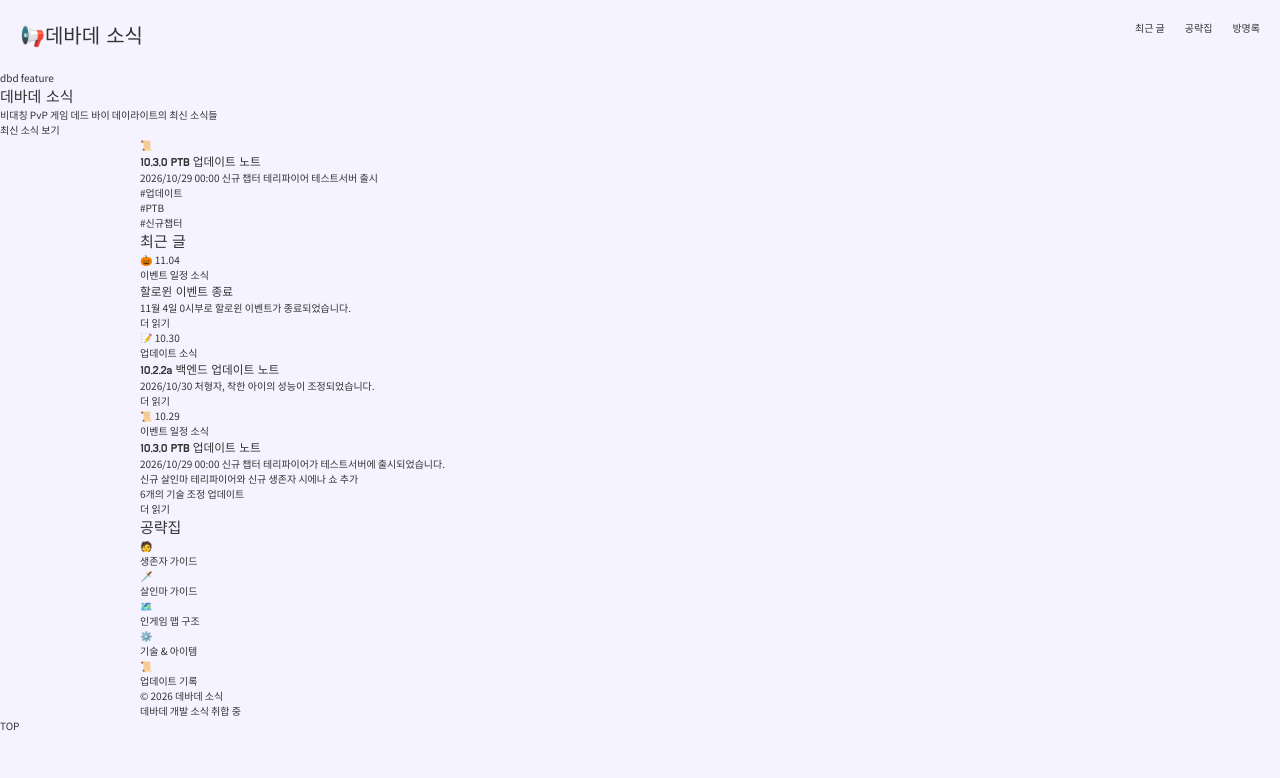
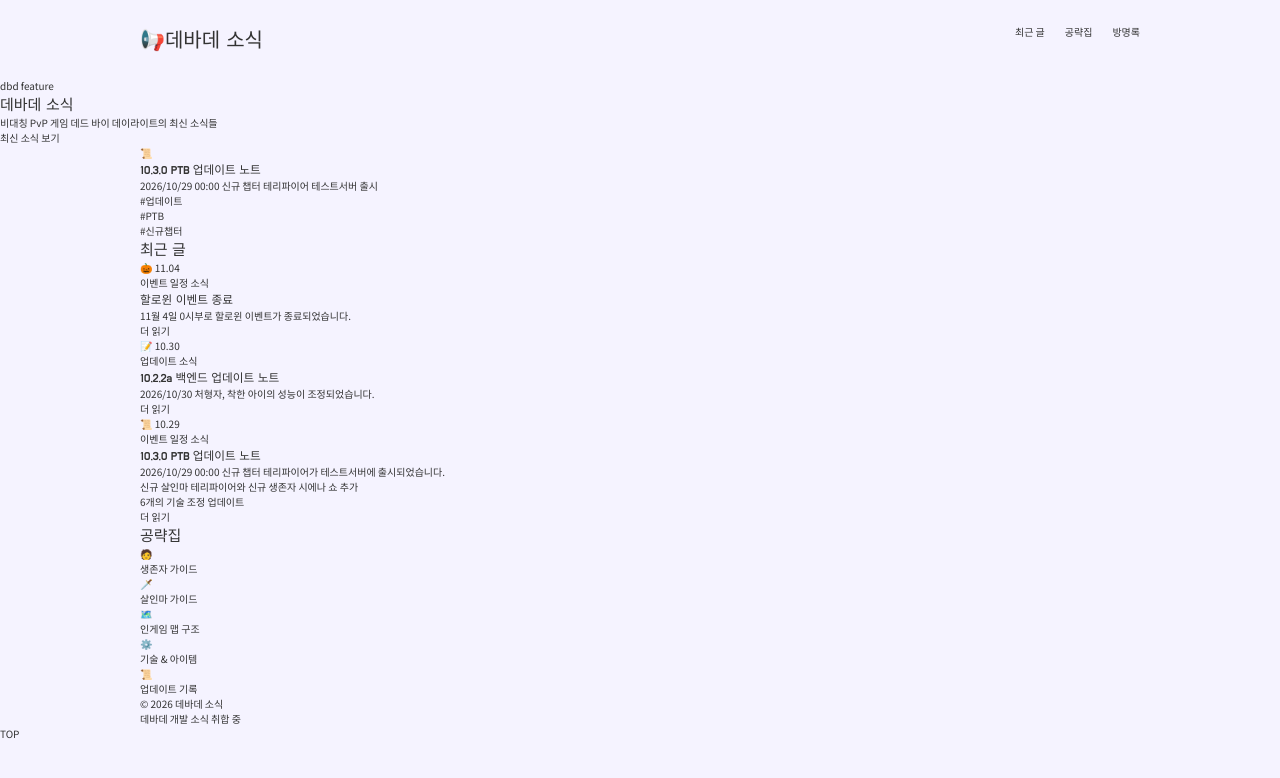
Before and after one commit to riverbible/hobby-blog, a plain HTML site: page index.html in a window 1280 px wide. Drawn offline with Linux system fonts and the light colour scheme.

Commit message:
Add HTML and CSS features

```diff
--- a/css/style.css
+++ b/css/style.css
@@ -21,6 +21,7 @@ body {
   font-family: "Noto Sans KR", sans-serif;
   color: #333333;
   background-color: #F5F3FF;
+  position: relative;
 }
 
 h1,
@@ -30,14 +31,16 @@ h3 {
   font-weight: normal;
 }
 
-main {
-  max-width: 1000px;
-  margin: 0 auto;
+header {
+  position: sticky;
+  top: 0;
 }
 
-header {
+.header {
+  margin: 0 auto;
+  max-width: 1048px;
   display: flex;
-  padding: 20px;
+  padding: 24px;
   justify-content: space-between;
 }
 
@@ -45,3 +48,8 @@ header .menu {
   display: flex;
   gap: 20px;
 }
+
+main {
+  max-width: 1000px;
+  margin: 0 auto;
+}
--- a/index.html
+++ b/index.html
@@ -12,6 +12,7 @@
 
 <body>
   <header>
+    <div class="header">
       <h1 class="logo">📢데바데 소식</h1>
       <nav>
         <ul class="menu">
@@ -20,6 +21,7 @@
           <li><a href="#">방명록</a></li>
         </ul>
       </nav>
+    </div>
   </header>
 
   <section class="hero">
```
Lines whose indentation alone changed are shown as unchanged.
